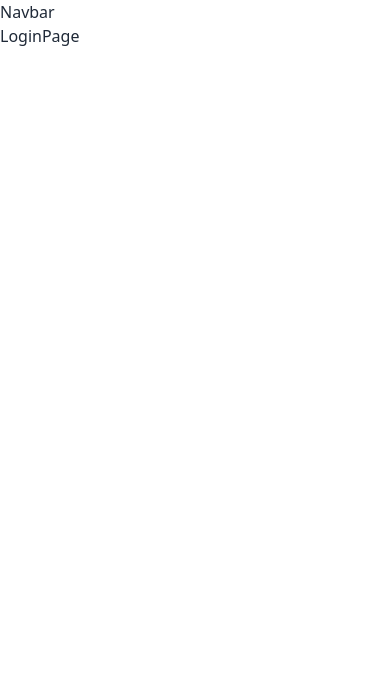
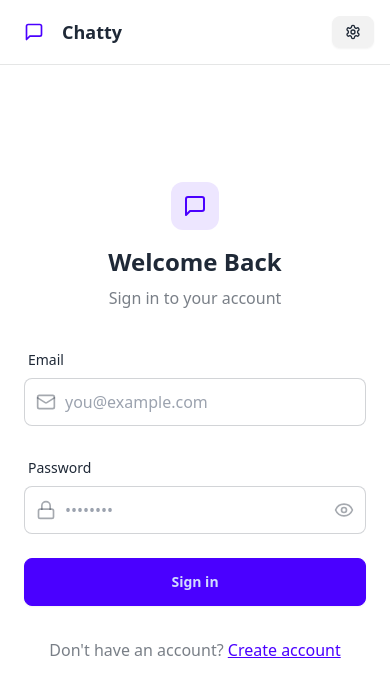
Before and after one commit to Ehtisham906/ChatApp, a React (Vite) app in the folder frontend/: page /login in a window 390 px wide. Shown: the top 694 px of the page. Built offline with nearby package versions, Linux system fonts and the light colour scheme; no server answers.

Commit message:
modified:   frontend/src/components/Navbar.jsx modified:   frontend/src/pages/LoginPage.jsx modified:   frontend/src/pages/SignUpPage.jsx modified:   frontend/src/store/useAuthStore.js

```diff
--- a/frontend/src/components/Navbar.jsx
+++ b/frontend/src/components/Navbar.jsx
@@ -1,8 +1,50 @@
-import React from 'react'
+import { LogOut, MessageSquare, Settings, User } from "lucide-react";
+import { Link } from "react-router-dom";
+import { useAuthStore } from "../store/useAuthStore"
 
 const Navbar = () => {
+  const { logout, authUser } = useAuthStore();
+
   return (
-    <div>Navbar</div>
+    <header className="bg-base-100 border-b border-base-300 fixed w-full top-0 z-40 backdrop-blur-lg bg-base-100/80">
+      <div className="container max-auto px-4 h-16">
+        <div className="flex items-center justify-between h-full">
+          <div className="flex items-center gap-8">
+            <Link to="/" className="flex items-center gap-2.5 hover:opacity-80 transition-all">
+              <div className="size-9 rounded-lg bg-pink/10 flex items-center justify-center">
+                <MessageSquare className="w-5 h-5 text-primary " />
+              </div>
+              <h1 className="text-lg font-bold">Chatty</h1>
+            </Link>
+          </div>
+
+          <div className="flex items-center gap-2">
+            <Link
+              to={"/settings"}
+              className="btn btn-sm gap-2 transition-colors"
+            >
+              <Settings className="size-4" />
+              <span className="hidden sm:inline">Settings</span>
+            </Link>
+
+            {authUser && (
+              <>
+                <Link to={"/profile"} className="btn btn-sm gap-2">
+                  <User className="size-5" />
+                  <span className="hidden sm:inline">Profile</span>
+                </Link>
+
+                <button className="flex gap-2 items-center" onClick={logout}>
+                  <LogOut className="size-5" />
+                  <span className="hidden sm:inline">Logout</span>
+                </button>
+              </>
+            )}
+          </div>
+        </div>
+      </div>
+
+    </header>
   )
 }
 
--- a/frontend/src/pages/LoginPage.jsx
+++ b/frontend/src/pages/LoginPage.jsx
@@ -1,7 +1,119 @@
+import { useState } from "react";
+import { useAuthStore } from "../store/useAuthStore";
+import AuthImagePattern from "../components/AuthImagePattern";
+import { Link } from "react-router-dom";
+import { Eye, EyeOff, Loader2, Lock, Mail, MessageSquare } from "lucide-react";
+
 const LoginPage = () => {
+  const [showPassword, setShowPassword] = useState(false);
+  const [formData, setFormData] = useState({
+    email: "",
+    password: "",
+  });
+  const { login, isLoggingIn } = useAuthStore();
+
+  const handleSubmit = async (e) => {
+    e.preventDefault();
+    login(formData);
+  };
+
   return (
-    <div>LoginPage</div>
-  )
-}
+    <div className="h-screen grid lg:grid-cols-2">
+      {/* Left Side - Form */}
+      <div className="flex flex-col justify-center items-center p-6 sm:p-12">
+        <div className="w-full max-w-md space-y-8">
+          {/* Logo */}
+          <div className="text-center mb-8">
+            <div className="flex flex-col items-center gap-2 group">
+              <div
+                className="w-12 h-12 rounded-xl bg-primary/10 flex items-center justify-center group-hover:bg-primary/20
+              transition-colors"
+              >
+                <MessageSquare className="w-6 h-6 text-primary" />
+              </div>
+              <h1 className="text-2xl font-bold mt-2">Welcome Back</h1>
+              <p className="text-base-content/60">Sign in to your account</p>
+            </div>
+          </div>
 
-export default LoginPage
+          {/* Form */}
+          <form onSubmit={handleSubmit} className="space-y-6">
+            <div className="form-control">
+              <label className="label">
+                <span className="label-text font-medium">Email</span>
+              </label>
+              <div className="relative">
+                <div className="absolute inset-y-0 left-0 pl-3 flex items-center pointer-events-none">
+                  <Mail className="h-5 w-5 text-base-content/40" />
+                </div>
+                <input
+                  type="email"
+                  className={`input input-bordered w-full pl-10`}
+                  placeholder="you@example.com"
+                  value={formData.email}
+                  onChange={(e) => setFormData({ ...formData, email: e.target.value })}
+                />
+              </div>
+            </div>
+
+            <div className="form-control">
+              <label className="label">
+                <span className="label-text font-medium">Password</span>
+              </label>
+              <div className="relative">
+                <div className="absolute inset-y-0 left-0 pl-3 flex items-center pointer-events-none">
+                  <Lock className="h-5 w-5 text-base-content/40" />
+                </div>
+                <input
+                  type={showPassword ? "text" : "password"}
+                  className={`input input-bordered w-full pl-10`}
+                  placeholder="••••••••"
+                  value={formData.password}
+                  onChange={(e) => setFormData({ ...formData, password: e.target.value })}
+                />
+                <button
+                  type="button"
+                  className="absolute inset-y-0 right-0 pr-3 flex items-center"
+                  onClick={() => setShowPassword(!showPassword)}
+                >
+                  {showPassword ? (
+                    <EyeOff className="h-5 w-5 text-base-content/40" />
+                  ) : (
+                    <Eye className="h-5 w-5 text-base-content/40" />
+                  )}
+                </button>
+              </div>
+            </div>
+
+            <button type="submit" className="btn btn-primary w-full" disabled={isLoggingIn}>
+              {isLoggingIn ? (
+                <>
+                  <Loader2 className="h-5 w-5 animate-spin" />
+                  Loading...
+                </>
+              ) : (
+                "Sign in"
+              )}
+            </button>
+          </form>
+
+          <div className="text-center">
+            <p className="text-base-content/60">
+              Don&apos;t have an account?{" "}
+              <Link to="/signup" className="link link-primary">
+                Create account
+              </Link>
+            </p>
+          </div>
+        </div>
+      </div>
+
+      {/* Right Side - Image/Pattern */}
+      <AuthImagePattern
+        title={"Welcome back!"}
+        subtitle={"Sign in to continue your conversations and catch up with your messages."}
+      />
+    </div>
+  );
+};
+export default LoginPage;
--- a/frontend/src/pages/SignUpPage.jsx
+++ b/frontend/src/pages/SignUpPage.jsx
@@ -16,11 +16,20 @@
   const { signup, isSigningUp } = useAuthStore();
 
   const validateForm = () => {
-    if(!formData.fullName.trim()) return toast.error("Full name is required")
+    if (!formData.fullName.trim()) return toast.error("Full name is required");
+    if (!formData.email.trim()) return toast.error("Email is required");
+    if (!/\S+@\S+\.\S+/.test(formData.email)) return toast.error("Invalid email format");
+    if (!formData.password) return toast.error("Password required");
+
+    return true;
   };
 
   const handleSubmit = (e) => {
     e.preventDefault();
+
+    const success = validateForm();
+
+    if (success === true) signup(formData);
   };
 
 
--- a/frontend/src/store/useAuthStore.js
+++ b/frontend/src/store/useAuthStore.js
@@ -1,10 +1,12 @@
 import { create } from 'zustand'
 import { axiosInstance } from '../lib/axios.js'
+import toast from 'react-hot-toast';
+
 
 export const useAuthStore = create((set) => ({
     authUser: null,
     isSigningUp: false,
-    isLoggingIng: false,
+    isLoggingIn: false,
     isUpdatingProfile: false,
 
     isCheckingAuth: true,
@@ -22,7 +24,27 @@
         }
     },
 
-    signup : async(data)=>{
+    signup: async (data) => {
+        set({ isSigningUp: true });
+        try {
+            const res = await axiosInstance.post("/auth/signup", data)
+            toast.success("Account created successfully")
+            set({ authUser: res.data });
+        } catch (error) {
+            toast.error(error.response.data.message);
+        } finally {
+            set({ isSigningUp: false });
+        }
+    },
 
+    logout: async () => {
+        try {
+            axiosInstance.post("/auth/logout");
+            set({ authUser: null })
+            toast.success("Logout successfully");
+        } catch (error) {
+            toast.error(error.response.data.message);
+
+        }
     }
 }))
```
